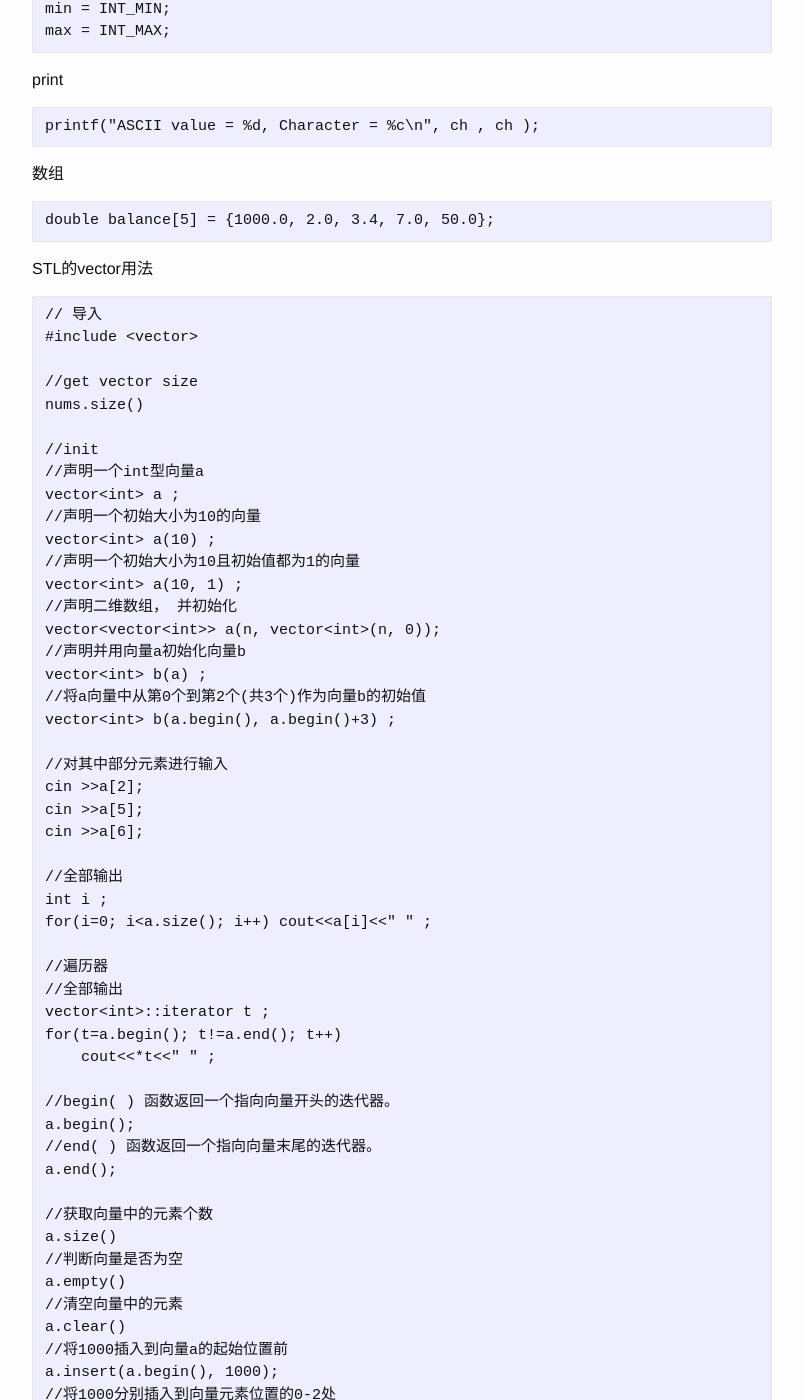
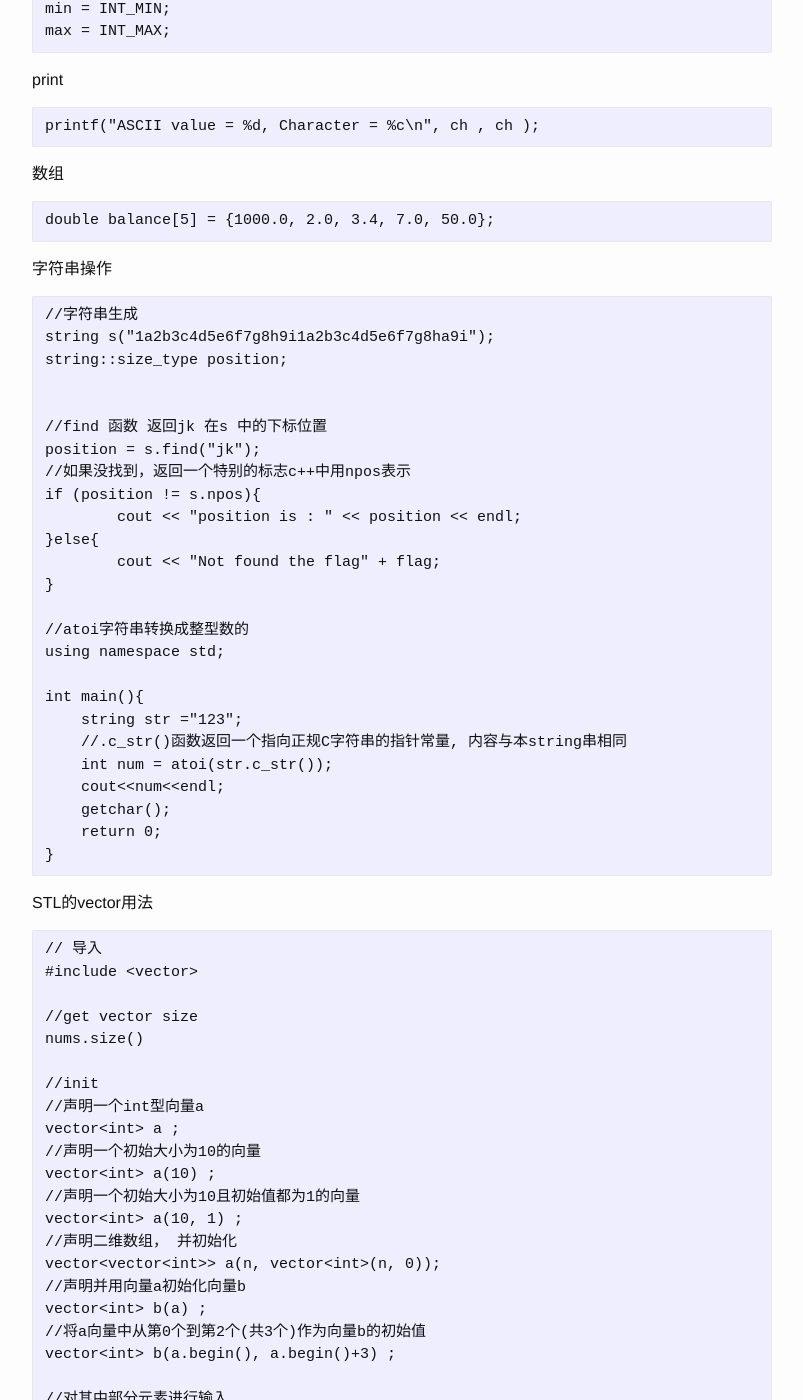
Before and after one commit to josephstalin117/josephstalin117.github.io, a Jekyll site: the page built from _posts/2018-5-25-c.markdown, in a window 1280 px wide and 1400 px high, scrolled down 2909 px. Shown: the whole window, without its empty margins (238-1041 px from the left). Built offline with Jekyll 4.4.1, drawn with Linux system fonts in a browser that asks for light colours.

Commit message:
add c string

````diff
--- a/_posts/2018-5-25-c.markdown
+++ b/_posts/2018-5-25-c.markdown
@@ -142,6 +142,35 @@ printf("ASCII value = %d, Character = %c\n", ch , ch );
 数组
 ```
 double balance[5] = {1000.0, 2.0, 3.4, 7.0, 50.0};
+```
+
+字符串操作
+```
+//字符串生成
+string s("1a2b3c4d5e6f7g8h9i1a2b3c4d5e6f7g8ha9i");
+string::size_type position;
+
+
+//find 函数 返回jk 在s 中的下标位置
+position = s.find("jk");
+//如果没找到，返回一个特别的标志c++中用npos表示
+if (position != s.npos){
+	cout << "position is : " << position << endl;
+}else{
+	cout << "Not found the flag" + flag;
+}
+
+//atoi字符串转换成整型数的
+using namespace std;
+
+int main(){
+    string str ="123";
+    //.c_str()函数返回一个指向正规C字符串的指针常量, 内容与本string串相同
+    int num = atoi(str.c_str());
+    cout<<num<<endl;
+    getchar();
+    return 0;
+}
 ```
 
 STL的vector用法
````
